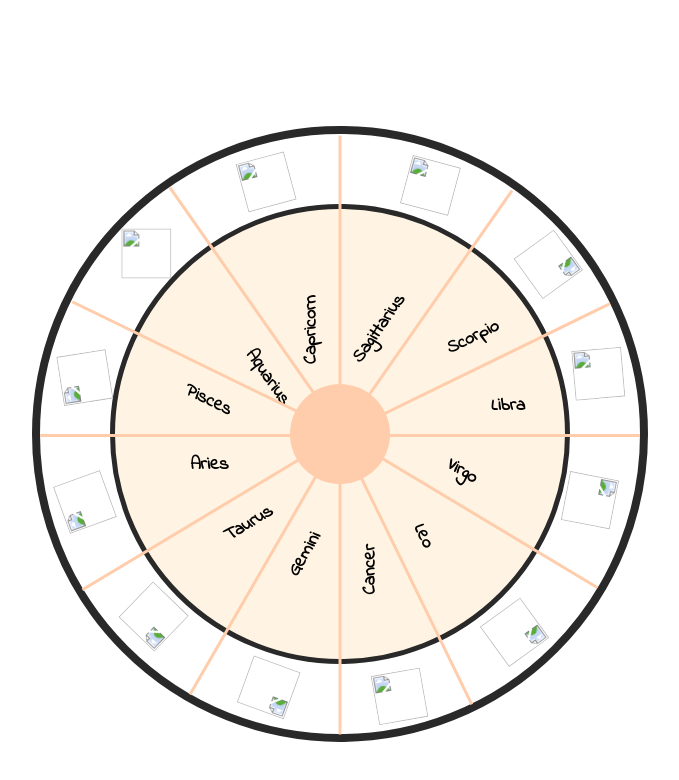
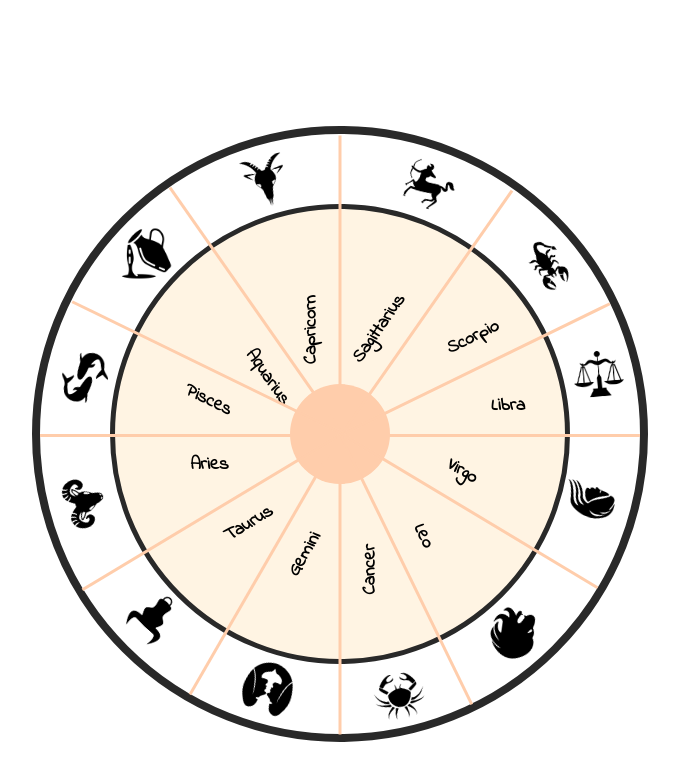
Before and after one commit to SabiulSabit/zodiac, a plain HTML site: page index.html in a window 1280 px wide. Shown: the whole page, without its empty margins (418-1097 px from the left). Drawn offline with Linux system fonts and the light colour scheme; the site is published under a folder, as on GitHub Pages, so addresses that start at the root find nothing.

Commit message:
update path

```diff
--- a/index.html
+++ b/index.html
@@ -17,7 +17,7 @@
         <div class="roundTwo">
           <div class="lineOne">
             <div class="symbolImg" id='libra'>
-              <img src="/images/libra.png" alt="">
+              <img src="images/libra.png" alt="">
             </div>
             <div class="symbolText">
               <p>Libra</p>
@@ -25,7 +25,7 @@
           </div>
           <div class="lineTwo">
             <div class="symbolImg" id="scorpio">
-              <img src="/images/scorpio.png" alt="">
+              <img src="images/scorpio.png" alt="">
             </div>
             <div class="symbolText">
               <p>Scorpio</p>
@@ -33,7 +33,7 @@
           </div>
           <div class="lineThree">
             <div class="symbolImg" id="sagittarius">
-              <img src="/images/sagittarius.png" alt="">
+              <img src="images/sagittarius.png" alt="">
             </div>
             <div class="symbolText">
               <p>Sagittarius</p>
@@ -41,7 +41,7 @@
           </div>
           <div class="lineFour">
             <div class="symbolImg" id="capricorn">
-              <img src="/images/capricorn.png" alt="">
+              <img src="images/capricorn.png" alt="">
             </div>
             <div class="symbolText">
               <p>Capricorn</p>
@@ -49,7 +49,7 @@
           </div>
           <div class="lineFive">
             <div class="symbolImg" id="aquarius">
-              <img src="/images/aquarius.png" alt="">
+              <img src="images/aquarius.png" alt="">
             </div>
             <div class="symbolText">
               <p>Aquarius</p>
@@ -57,7 +57,7 @@
           </div>
           <div class="lineSix">
             <div class="symbolImg" id="pisces">
-              <img src="/images/pisces.png" alt="">
+              <img src="images/pisces.png" alt="">
             </div>
             <div class="symbolText">
               <p>Pisces</p>
@@ -65,7 +65,7 @@
           </div>
           <div class="lineSeven">
             <div class="symbolImg" id="aries">
-              <img src="/images/aries.png" alt="">
+              <img src="images/aries.png" alt="">
             </div>
             <div class="symbolText">
               <p>Aries</p>
@@ -73,7 +73,7 @@
           </div>
           <div class="lineEight">
             <div class="symbolImg" id="taurus">
-              <img src="/images/taurus.png" alt="">
+              <img src="images/taurus.png" alt="">
             </div>
             <div class="symbolText">
               <p>Taurus</p>
@@ -81,7 +81,7 @@
           </div>
           <div class="lineNine">
             <div class="symbolImg" id="gemini">
-              <img src="/images/gemini.png" alt="">
+              <img src="images/gemini.png" alt="">
             </div>
             <div class="symbolText">
               <p>Gemini</p>
@@ -89,7 +89,7 @@
           </div>
           <div class="lineTen">
             <div class="symbolImg" id="cancer">
-              <img src="/images/cancer.png" alt="">
+              <img src="images/cancer.png" alt="">
             </div>
             <div class="symbolText">
               <p>Cancer</p>
@@ -97,7 +97,7 @@
           </div>
           <div class="lineEleven">
             <div class="symbolImg" id="leo">
-              <img src="/images/leo.png" alt="">
+              <img src="images/leo.png" alt="">
             </div>
             <div class="symbolText">
               <p>Leo</p>
@@ -105,7 +105,7 @@
           </div>
           <div class="lineTwelve">
             <div class="symbolImg" id="virgo">
-              <img src="/images/virgo.png" alt="">
+              <img src="images/virgo.png" alt="">
             </div>
             <div class="symbolText">
               <p>Virgo</p>
```
